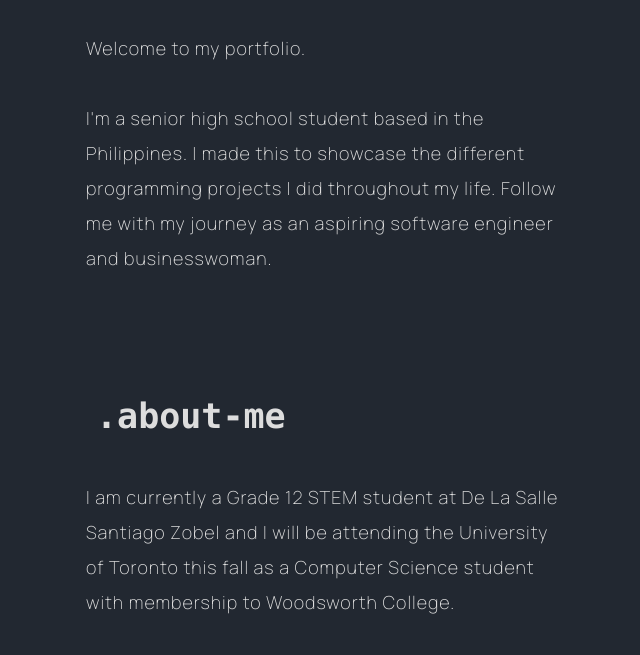
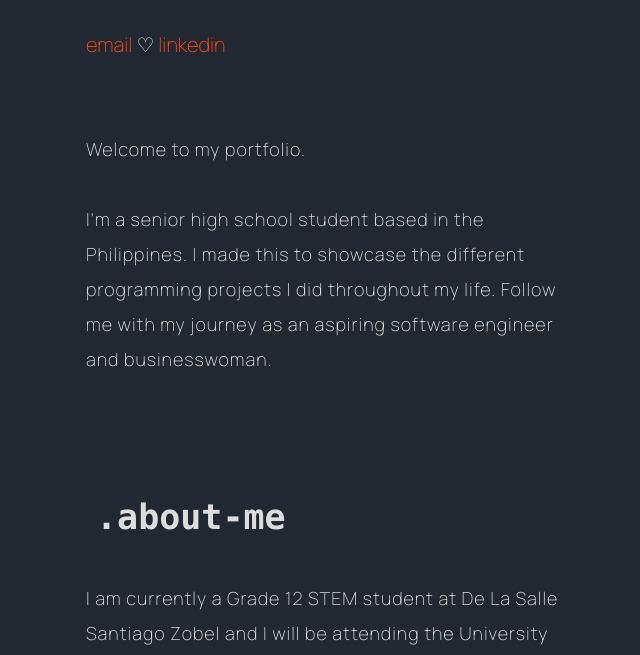
Before and after one commit to sydelle-mago/sydelle-mago.github.io, a plain HTML site: page index.html in a window 1280 px wide. Shown: the part 445-1100 px from the top of the page, without its empty margins (72-712 px from the left). Drawn offline with Linux system fonts and the light colour scheme.

Commit message:
Updated website
Added contacts

```diff
--- a/index.html
+++ b/index.html
@@ -36,7 +36,7 @@
                 font-family: 'Manrope', sans-serif;
                 font-size: 20px;
                 margin-left: 150px;
-                margin-top: 50px;
+                margin-top: 10px;
                 border-radius: 2px;
                 color: #DDDDDD;
             }
@@ -303,6 +303,11 @@
                     <span class="intro-name">sydelle</span>
                     <span class="blinking-cursor">|</span>
                 </h1>
+                <p  class="intro-contact">
+                    <a href = "mailto: sydelledm@gmail.com"> email </a> ♡
+                    <a href = "https://www.linkedin.com/in/sydelle-mago/" target="_blank"> linkedin </a>
+                </p>
+                <br><br>
                 <p class="normal-text">Welcome to my portfolio.<br><br>
                     I'm a senior high school student based in the Philippines.
                     I made this to showcase the different programming projects
```
